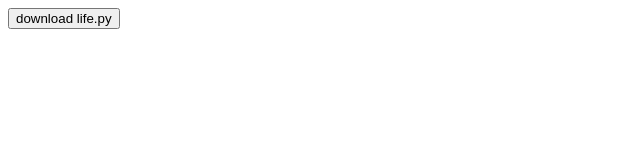
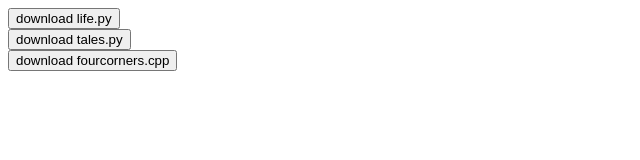
Before and after one commit to ranayavuz/download-stuff, a plain HTML site: page index.html in a window 1280 px wide. Shown: the whole page, without its empty margins (0-640 px from the left). Drawn offline with Linux system fonts and the light colour scheme.

Commit message:
Update index.html

```diff
--- a/index.html
+++ b/index.html
@@ -7,5 +7,11 @@
     <form action="life.py">
       <input type="submit" value="download life.py">
     </form>
+        <form action="tales.py">
+      <input type="submit" value="download tales.py">
+    </form>
+        <form action="fourcorners.cpp">
+      <input type="submit" value="download fourcorners.cpp">
+    </form>
   </body>
 </html>
```
